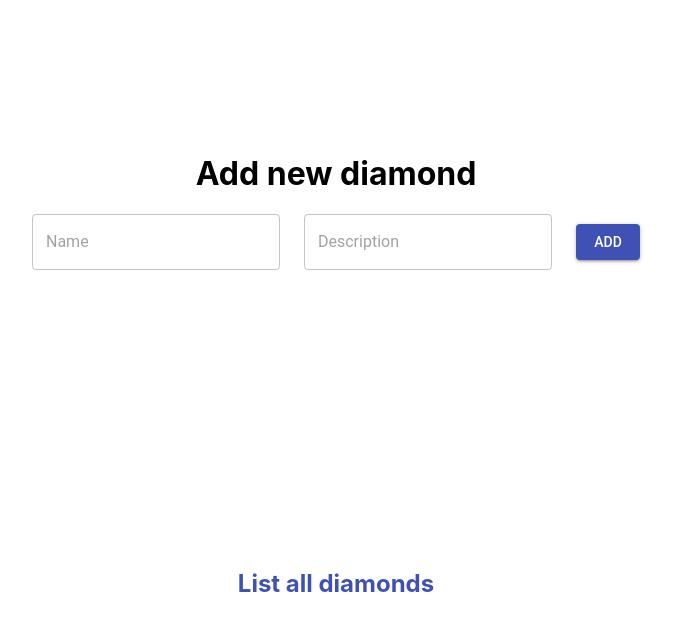
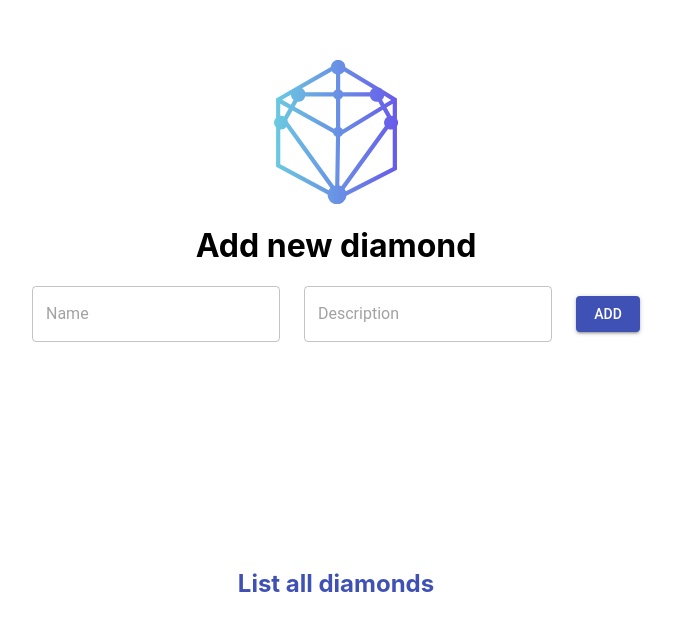
Before and after one commit to lost-vetern/nccssupplychainadmin, a React (Create React App) app: page / in a window 1280 px wide. Shown: the part 167-798 px from the top of the page, without its empty margins (304-977 px from the left). Built offline with nearby package versions, Linux system fonts and the light colour scheme; no server answers.

Commit message:
Logo added

```diff
--- a/src/App.js
+++ b/src/App.js
@@ -4,6 +4,7 @@ import Button from '@material-ui/core/Button';
 import Grid from '@material-ui/core/Grid';
 import OutlinedInput from '@material-ui/core/OutlinedInput';
 import MList from './List';
+import logo from './logo.svg';
 
 
 class App extends React.Component {
@@ -80,7 +81,10 @@ class App extends React.Component {
             direction="column"
             justify="center"
             alignItems="center">
+                <img style={{ height: '20%' }} src={logo} alt="Logo" />
                 <h1>Add new diamond</h1>
+
+
                 <Grid
                 spacing={24}
                 container
```
Also changed, not shown: src/logo.svg.
